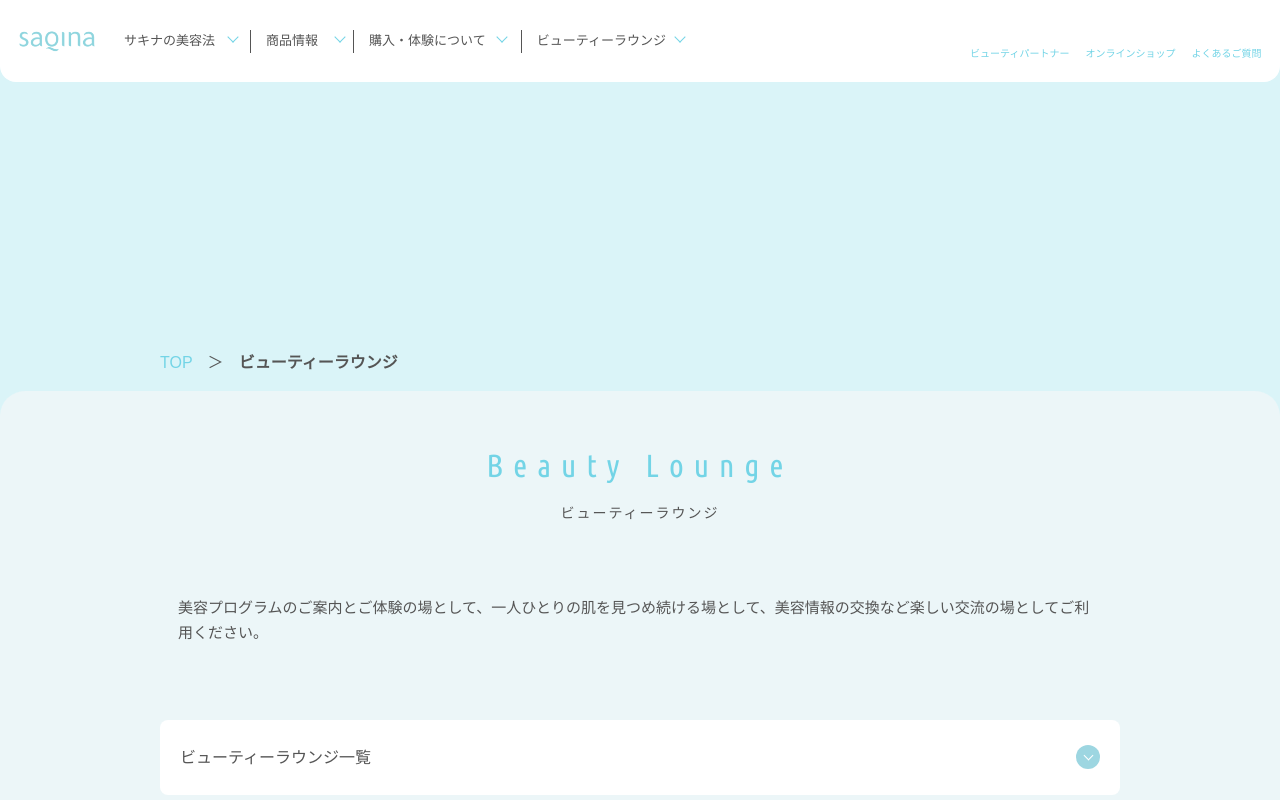
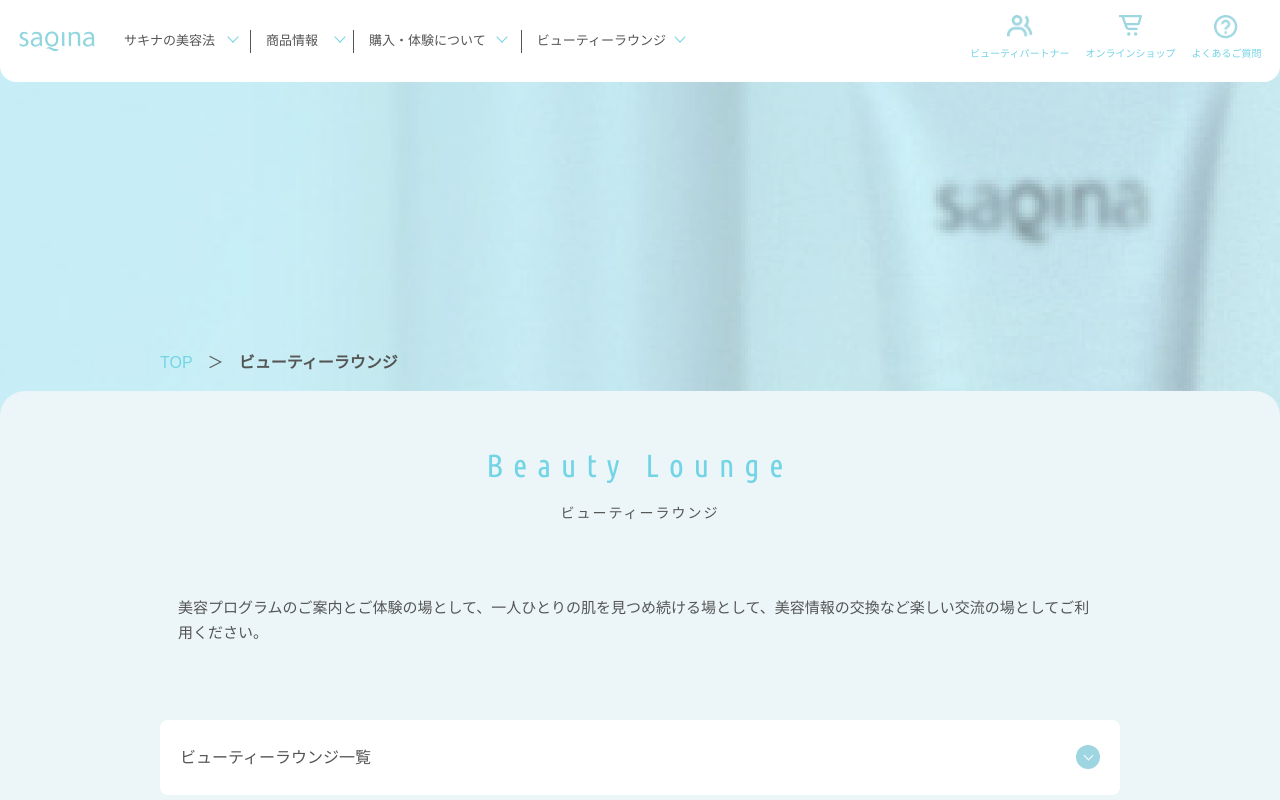
Before and after one commit to abcdarts/fuyosaqina, a plain HTML site: page lounge/index.html in a window 1280 px wide. Shown: the top 800 px of the page. Drawn offline with nearby package versions, Linux system fonts and the light colour scheme.

Commit message:
パスを通す

```diff
--- a/css/common/style.css
+++ b/css/common/style.css
@@ -46,7 +46,7 @@
  font-family: "ヒラギノ角ゴ ProN W3", Hiragino Kaku Gothic ProN, YuGothic, Arial, "メイリオ", Meiryo, sans-serif;
  color: #555;
  line-height: 1.6em;
- background: #DAF4F8 url("../img/main-bg.png") no-repeat center top;
+ background: #DAF4F8 url("../../img/main-bg.png") no-repeat center top;
 }
 
 .overlay {
@@ -219,7 +219,7 @@
  content: '';
  width: 26px;
  height: 26px;
- background: url("../img/group.png") no-repeat center top;
+ background: url("../../img/group.png") no-repeat center top;
  background-size: 26px 22px;
  position: absolute;
  top: 0;
@@ -231,7 +231,7 @@
  content: '';
  width: 26px;
  height: 26px;
- background: url("../img/cart.png") no-repeat center top;
+ background: url("../../img/cart.png") no-repeat center top;
  background-size: 23px 21px;
  position: absolute;
  top: 0;
@@ -243,7 +243,7 @@
  content: '';
  width: 26px;
  height: 26px;
- background: url("../img/help-circle.png") no-repeat center top;
+ background: url("../../img/help-circle.png") no-repeat center top;
  background-size: 24px 24px;
  position: absolute;
  top: 0;
```
